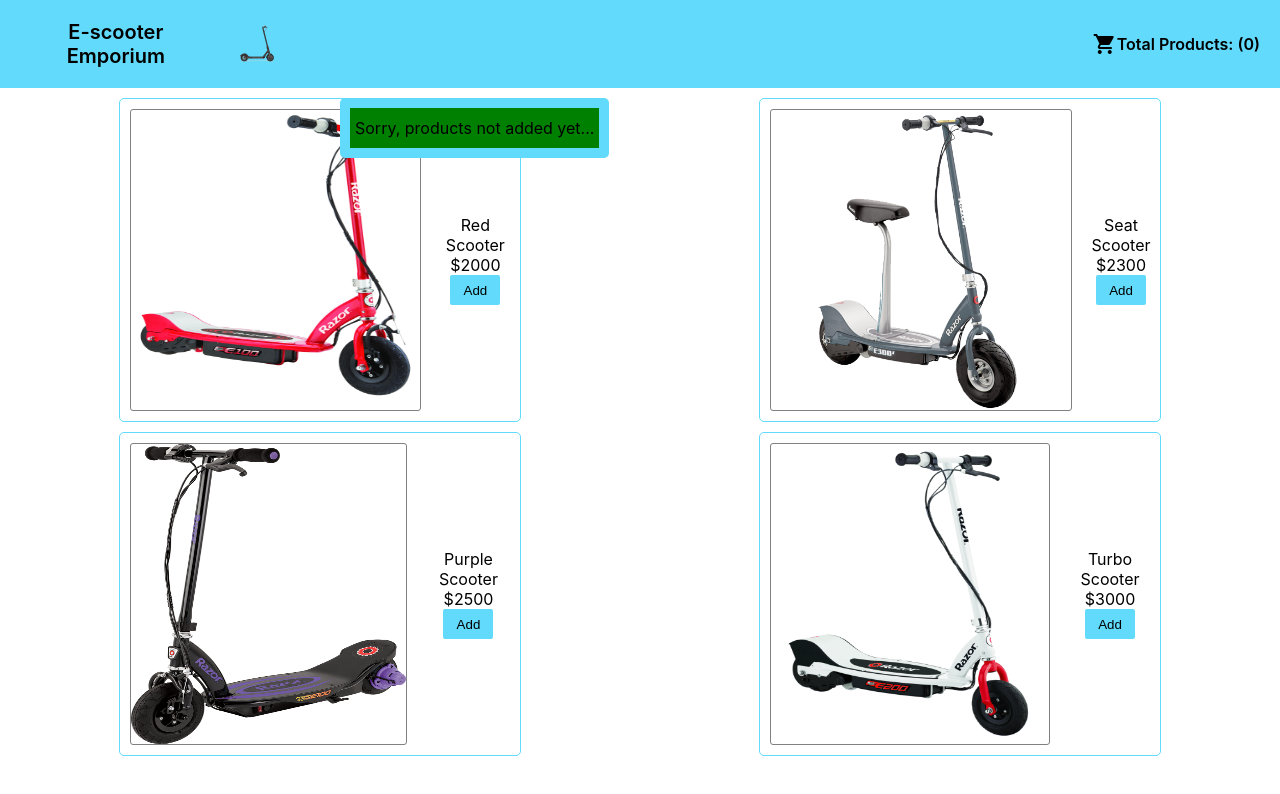
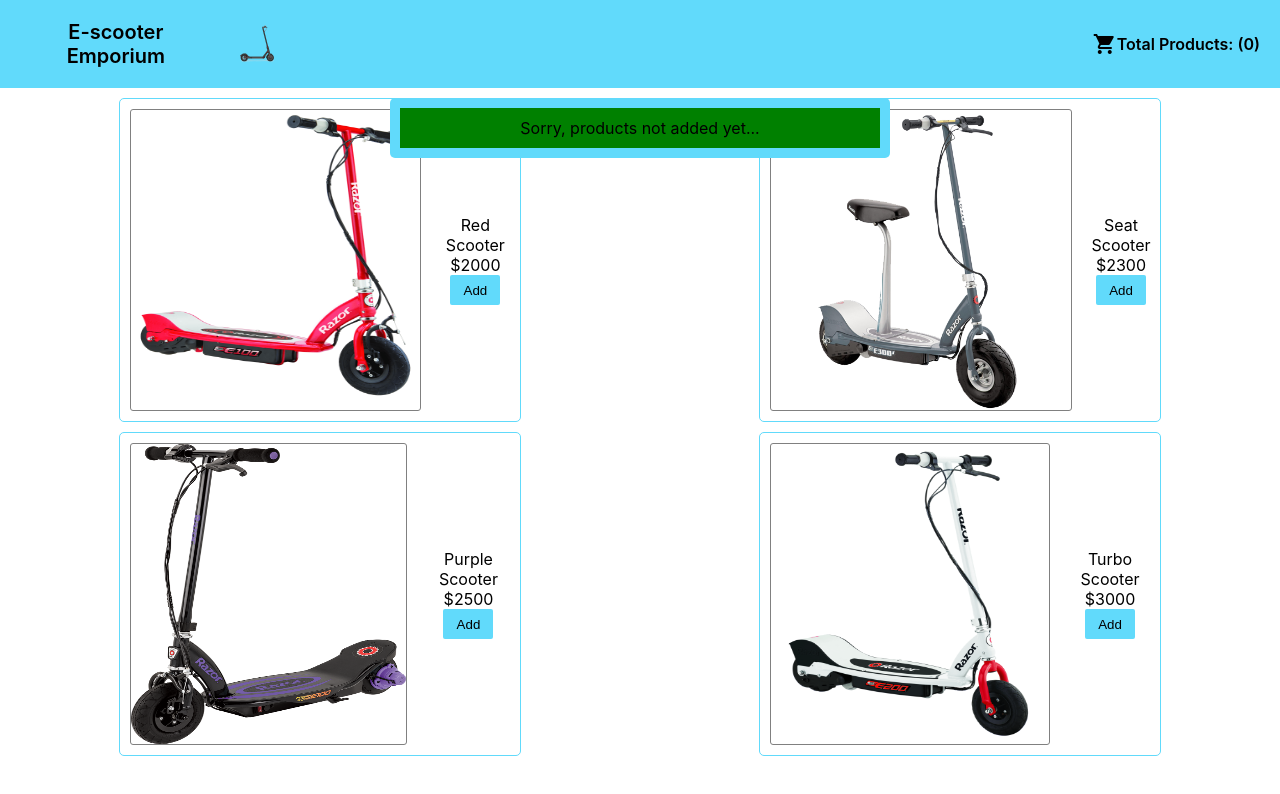
Before and after one commit to Drew11/test, a React (Create React App) app: page / in a window 1280 px wide. Both pictures are taken after a click on the icon "shopping_cart". Shown: the top 794 px of the page. Built offline with nearby package versions, Linux system fonts and the light colour scheme.

Commit message:
fix style

```diff
--- a/src/components/ModalShoppingCart/modal-shopping-cart.css
+++ b/src/components/ModalShoppingCart/modal-shopping-cart.css
@@ -1,7 +1,8 @@
 .modal-shopping-cart {
     position: fixed;
+    width: 500px;
     margin-top: 10px;
-    left: calc(50% - 300px);
+    left: calc(50% - 250px);
     background-color: #61dafb;
     overflow: auto;
     border-radius: 5px;
@@ -36,9 +37,11 @@
     background-color: #61dafb;
 }
 
-@media screen and(max-width: 375px){
+@media screen and (max-width: 375px) {
     .modal-shopping-cart {
+        margin-top: 0;
+        margin-left: 8px;
         width: 100%;
-        left: 0;
+        border-radius: 0;
     }
 }
```
